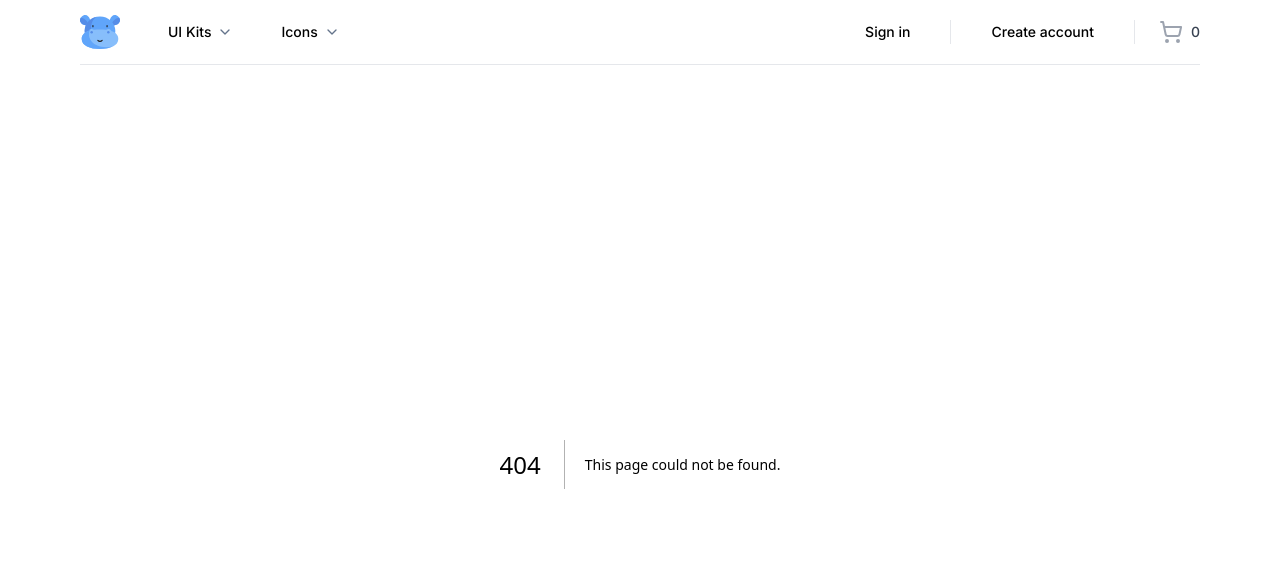
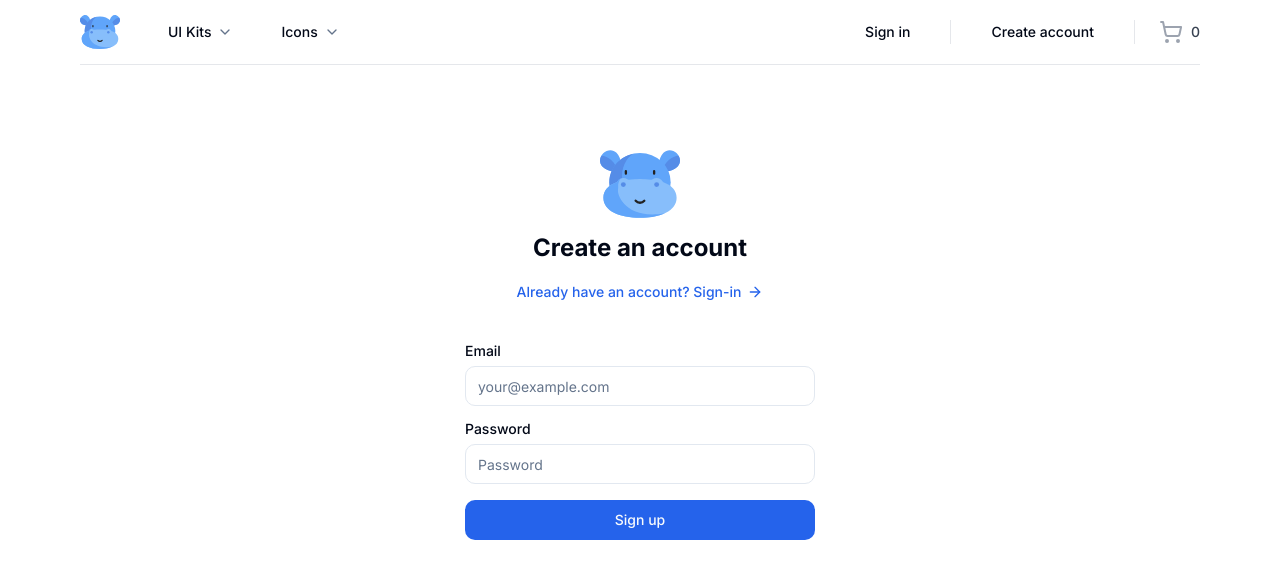
Before and after one commit to denvudd/digital-hippo, a Next.js app: page /sign-up in a window 1280 px wide. Before the commit this address had no page. Shown: the top 578 px of the page. Built offline with nearby package versions, Linux system fonts and the light colour scheme.

Commit message:
create sign-up page

```diff
--- a/env.d.ts
+++ b/env.d.ts
@@ -2,5 +2,6 @@
   interface ProcessEnv {
     PAYLOAD_SECRET: string;
     MONGODB_URL: string;
+    NEXT_PUBLIC_SERVER_URL: string;
   }
 }
--- /dev/null
+++ b/src/app/(auth)/sign-up/page.tsx
@@ -0,0 +1,91 @@
+"use client";
+
+import React from "react";
+import Link from "next/link";
+
+import { SubmitHandler, useForm } from "react-hook-form";
+import { zodResolver } from "@hookform/resolvers/zod";
+
+import { Icons } from "@/components/ui/Icons";
+import { Input } from "@/components/ui/Input";
+import { Label } from "@/components/ui/Label";
+import { Button, buttonVariants } from "@/components/ui/Button";
+import { ArrowRight } from "lucide-react";
+
+import {
+  AuthCredentialsValidator,
+  type TAuthCredentialsValidator,
+} from "@/lib/validators/auth-credentials";
+import { cn } from "@/lib/utils";
+
+const Page: React.FC = () => {
+  const {
+    register,
+    handleSubmit,
+    formState: { errors },
+  } = useForm<TAuthCredentialsValidator>({
+    resolver: zodResolver(AuthCredentialsValidator),
+  });
+
+  const onSubmit: SubmitHandler<TAuthCredentialsValidator> = ({
+    email,
+    password,
+  }: TAuthCredentialsValidator) => {};
+
+  return (
+    <>
+      <div className="container relative flex pt-20 flex-col items-center justify-center lg:px-0">
+        <div className="mx-auto flex w-full flex-col justify-center space-y-6 sm:w-[350px]">
+          <div className="flex flex-col items-center space-y-2 text-center">
+            <Icons.Logo className="h-20 w-20" />
+            <h1 className="text-2xl font-bold">Create an account</h1>
+
+            <Link
+              className={buttonVariants({
+                variant: "link",
+                className: "gap-1.5",
+              })}
+              href="/sign-in"
+            >
+              Already have an account? Sign-in
+              <ArrowRight className="h-4 w-4" />
+            </Link>
+          </div>
+
+          <div className="grid gap-6">
+            <form onSubmit={handleSubmit(onSubmit)}>
+              <div className="grid gap-2">
+                <div className="grid gap-2 py-2">
+                  <Label htmlFor="email">Email</Label>
+                  <Input
+                    {...register("email")}
+                    className={cn({
+                      "focus-visible:ring-red-500": errors.email,
+                    })}
+                    placeholder="your@example.com"
+                  />
+                </div>
+              </div>
+              <div className="grid gap-2">
+                <div className="grid gap-2 py-2">
+                  <Label htmlFor="email">Password</Label>
+                  <Input
+                    {...register("password")}
+                    className={cn({
+                      "focus-visible:ring-red-500": errors.password,
+                    })}
+                    placeholder="Password"
+                  />
+                </div>
+
+                <Button>Sign up</Button>
+              </div>
+            </form>
+          </div>
+        </div>
+      </div>
+    </>
+  );
+};
+
+export default Page;
--- /dev/null
+++ b/src/components/ui/Input.tsx
@@ -0,0 +1,25 @@
+import * as React from "react";
+
+import { cn } from "@/lib/utils";
+
+export interface InputProps
+  extends React.InputHTMLAttributes<HTMLInputElement> {}
+
+const Input = React.forwardRef<HTMLInputElement, InputProps>(
+  ({ className, type, ...props }, ref) => {
+    return (
+      <input
+        type={type}
+        className={cn(
+          "flex h-10 w-full rounded-md border border-input bg-background px-3 py-2 text-sm ring-offset-background file:border-0 file:bg-transparent file:text-sm file:font-medium placeholder:text-muted-foreground focus-visible:outline-none focus-visible:ring-2 focus-visible:ring-ring focus-visible:ring-offset-2 disabled:cursor-not-allowed disabled:opacity-50",
+          className
+        )}
+        ref={ref}
+        {...props}
+      />
+    );
+  }
+);
+Input.displayName = "Input";
+
+export { Input };
--- /dev/null
+++ b/src/components/ui/Label.tsx
@@ -0,0 +1,26 @@
+"use client";
+
+import * as React from "react";
+import * as LabelPrimitive from "@radix-ui/react-label";
+import { cva, type VariantProps } from "class-variance-authority";
+
+import { cn } from "@/lib/utils";
+
+const labelVariants = cva(
+  "text-sm font-medium leading-none peer-disabled:cursor-not-allowed peer-disabled:opacity-70"
+);
+
+const Label = React.forwardRef<
+  React.ElementRef<typeof LabelPrimitive.Root>,
+  React.ComponentPropsWithoutRef<typeof LabelPrimitive.Root> &
+    VariantProps<typeof labelVariants>
+>(({ className, ...props }, ref) => (
+  <LabelPrimitive.Root
+    ref={ref}
+    className={cn(labelVariants(), className)}
+    {...props}
+  />
+));
+Label.displayName = LabelPrimitive.Root.displayName;
+
+export { Label };
--- /dev/null
+++ b/src/lib/validators/auth-credentials.ts
@@ -0,0 +1,10 @@
+import { z } from "zod";
+
+export const AuthCredentialsValidator = z.object({
+  email: z.string().email(),
+  password: z
+    .string()
+    .min(8, { message: "Password must be at least 8 characters long." }),
+});
+
+export type TAuthCredentialsValidator = z.infer<typeof AuthCredentialsValidator>;
```
Also changed, not shown: package.json (+6 -1 lines), 1 other file (tests, documents, lock files or other folders).
